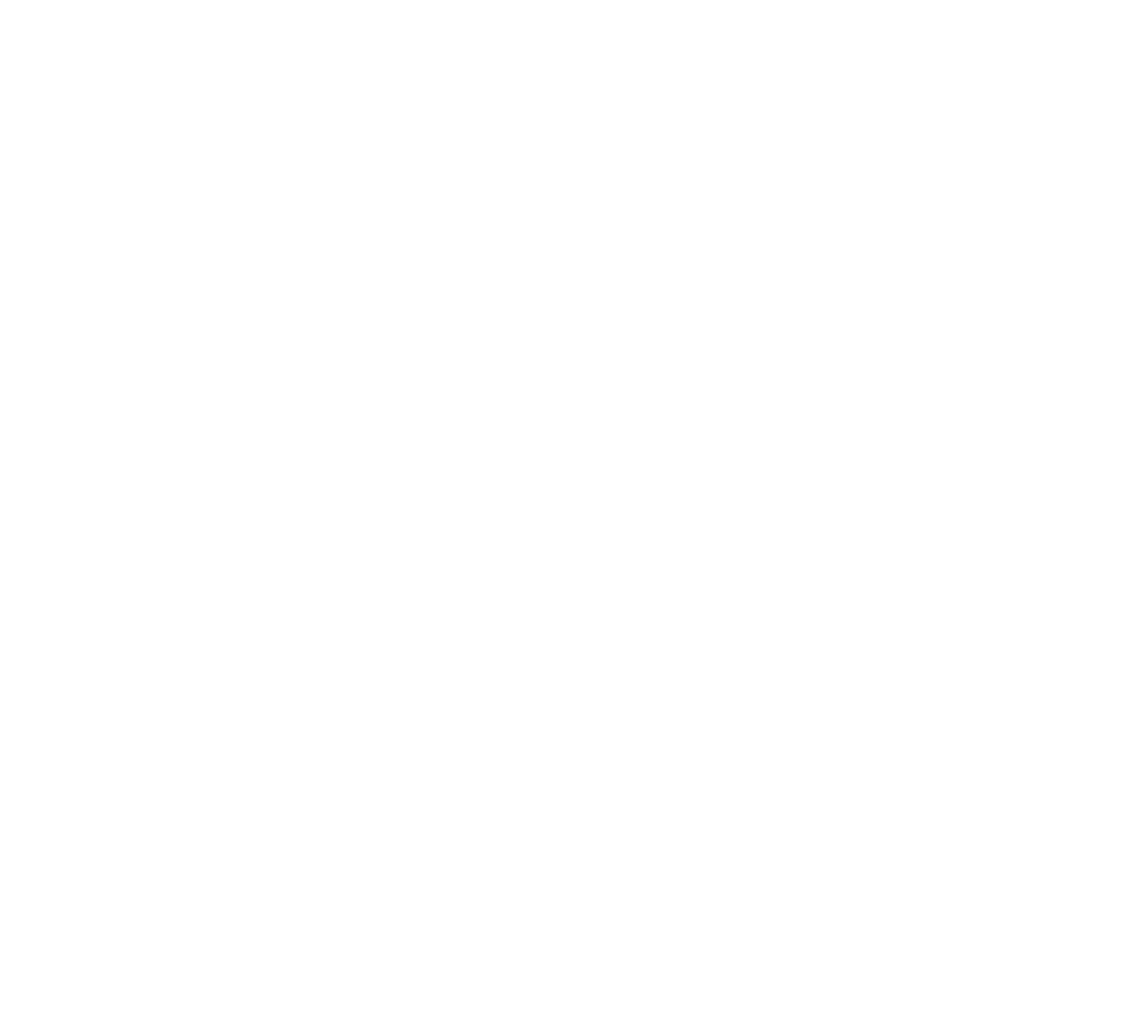
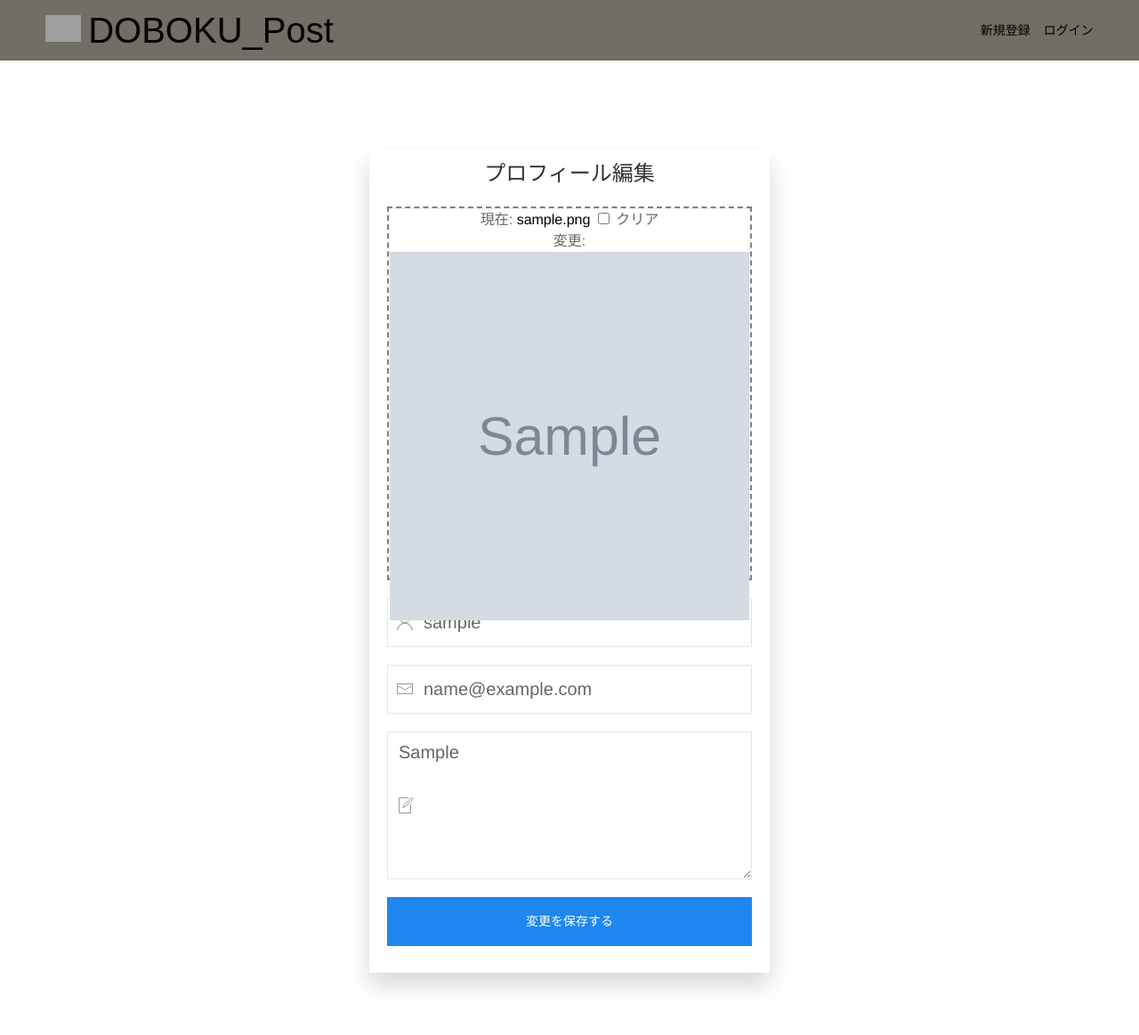
Before and after one commit to taki-21/doboku-post, a Django app: page /accounts/profile/1/ in a window 1280 px wide. Before the commit the page is empty. Shown: the whole page at 89% size. Before the commit the page ends 800 px from the top, so only its background shows below. Run offline with Django 3.2, Linux system fonts and the light colour scheme; tables that the repository leaves empty hold one stand-in row (values such as "Sample post"); grey boxes marked "Sample" are stand-in pictures; some libraries are stand-ins or nearby versions; grey boxes are pictures that could not be loaded.

Commit message:
Add: プロフィール編集機能追加#58

```diff
--- a/accounts/forms.py
+++ b/accounts/forms.py
@@ -1,5 +1,7 @@
 from django.contrib.auth.forms import UserCreationForm
 from django.contrib.auth import get_user_model
+from sns.widgets import FileInputWithPreview
+from django import forms
 
 User = get_user_model()
 
@@ -13,7 +15,13 @@
         else:
             fields = ('username', 'email')
 
-class UserProfileForm(UserCreationForm):
+
+class UserProfileForm(forms.ModelForm):
     class Meta:
         model = User
-        fields = ('username', 'icon_image', 'introduction')
+        fields = ('username', 'icon_image', 'introduction', 'email')
+        widgets = {
+            # 'image': FileInputWithPreview,
+            # 次のようにすると、プレビューエレメントがウィジェットに含まれない。つまりプレビューエレメントを自分で好きな場所にかける
+            'icon_image': FileInputWithPreview(include_preview=False),
+        }
--- a/accounts/models.py
+++ b/accounts/models.py
@@ -27,7 +27,7 @@
         max_length=150,
         blank=True, null=True
     )
-    icon_image = models.FileField(
+    icon_image = models.ImageField(
         verbose_name='アイコン画像',
         blank=True,
         null=True,
--- a/accounts/views.py
+++ b/accounts/views.py
@@ -27,11 +27,14 @@
 def profile_edit(request, author_id):
     author = get_object_or_404(get_user_model(), pk=author_id)
     if request.method == 'POST':
-        form = UserProfileForm(
-            request.POST, request.FILES, instance=author)
+        form = UserProfileForm(request.POST, request.FILES, instance=author)
+        print(form.errors)
+        print(form.is_valid())
         if form.is_valid():
+            print('セーブ前')
             form.save()
-            return redirect('sns:my_page', )
+            print('セーブ後')
+            return redirect('sns:my_page', pk=author.pk)
     else:
         form = UserProfileForm(instance=author)
 
--- a/sns/views.py
+++ b/sns/views.py
@@ -140,7 +140,9 @@
     if request.method == 'POST':
         form = forms.PostForm(request.POST, request.FILES, instance=post)
         if form.is_valid():
+            print('セーブ前')
             form.save()
+            print('セーブ後')
             return redirect('sns:my_page', )
     else:
         form = forms.PostForm(instance=post)
--- a/static/css/style.css
+++ b/static/css/style.css
@@ -313,6 +313,7 @@
     right: 0px;
     bottom: 0px;
 }
+
 /* UIkitの上書き */
 .uk-card-body {
     padding: 10px 20px;
@@ -365,7 +366,7 @@
 
 .preview {
     position: absolute;
-    z-index: 2;
+    z-index: 100;
     pointer-events: none;
 }
 
@@ -374,6 +375,10 @@
     height: 414px;
 }
 
+.preview img#icon_image-preview{
+    width: 404px;
+    height: 414px;
+}
 .default-preview-img {
     max-width: 100%;
     height: auto;
@@ -459,3 +464,8 @@
 .comment_button{
     width: 100%;
 }
+
+
+.textarea-input{
+    padding-left: 40px;
+}
--- a/templates/registration/profile_edit.html
+++ b/templates/registration/profile_edit.html
@@ -0,0 +1,64 @@
+{% extends 'registration/base.html' %}
+{% load widget_tweaks %}
+
+
+{% block content %}
+<div class="uk-section uk-flex uk-flex-middle uk-animation-fade">
+    <div class="uk-width-1-1">
+        <div class="uk-container">
+            <div class="uk-grid-margin uk-grid uk-grid-stack" uk-grid>
+                <div class="uk-width-1-1@m">
+                    <div
+                        class="uk-margin uk-width-large uk-margin-auto uk-card uk-card-default uk-card-body uk-box-shadow-large">
+                        <h2 class="uk-card-title uk-text-center">プロフィール編集</h2>
+                        <form method="post" enctype="multipart/form-data">{% csrf_token %}
+                            {{ form.non_field_errors }}
+                            <div uk-form-custom>
+                                <div class="uk-placeholder uk-text-center">
+                                    {{ form.icon_image }}
+                                    <div class="preview">
+                                        {{ form.media }}
+                                        <img id="icon_image-preview">
+                                    </div>
+                                    <div class="camera-choice">
+                                        <div class="camera-icon" uk-icon="icon: camera; ratio: 5"></div>
+                                        <p>画像を選択してください</p>
+                                    </div>
+                                </div>
+                            </div>
+                            <div class="uk-margin">
+                                <div class="uk-inline uk-width-1-1">
+                                    {#                                        <label for="{{ form.username.id_for_label }}">Username:</label>#}
+                                    <span class="uk-form-icon" uk-icon="icon: user"></span>
+                                    {{ form.username|attr:"class:uk-input uk-form-large"|attr:"placeholder:ユーザー名" }}
+                                    {{ form.username.errors }}
+                                </div>
+                            </div>
+                            <div class="uk-margin">
+                                <div class="uk-inline uk-width-1-1">
+                                    <span class="uk-form-icon" uk-icon="icon: mail"></span>
+                                    {{ form.email|attr:"class:uk-input uk-form-large"|attr:"placeholder:メールアドレス" }}
+                                    {{ form.email.errors }}
+                                </div>
+                            </div>
+                            <div class="uk-margin">
+                                <div class="uk-inline uk-width-1-1">
+                                    <span class="uk-form-icon" uk-icon="icon: file-edit"></span>
+                                    {{ form.introduction|attr:"class:textarea-input uk-textarea uk-form-large"|attr:"rows:5"|attr:"placeholder:自己紹介文" }}
+                                    {{ form.introduction.errors }}
+                                </div>
+                            </div>
+                            <div class="uk-margin">
+                                <button class="uk-button uk-button-primary uk-button-large uk-width-1-1"
+                                    type="submit">変更を保存する
+                                </button>
+                            </div>
+                        </form>
+                    </div>
+                </div>
+            </div>
+        </div>
+    </div>
+</div>
+
+{% endblock %}
```
Also changed, not shown: accounts/migrations/0003_auto_20200710_0157.py (added).
